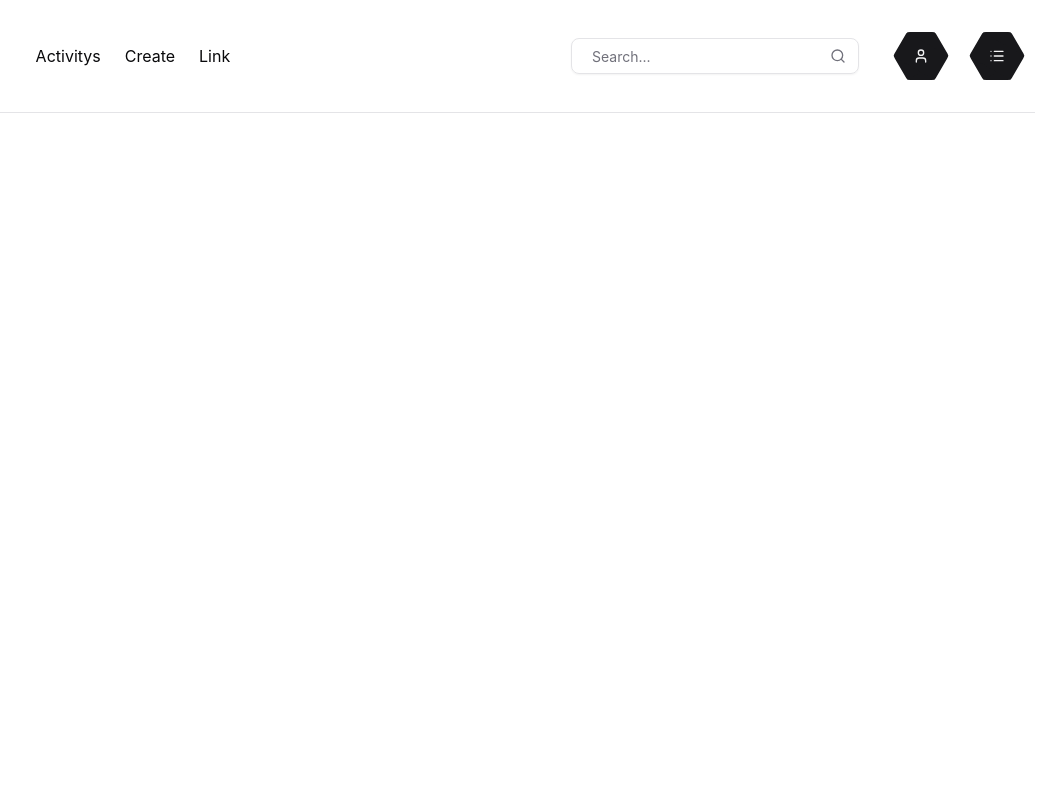
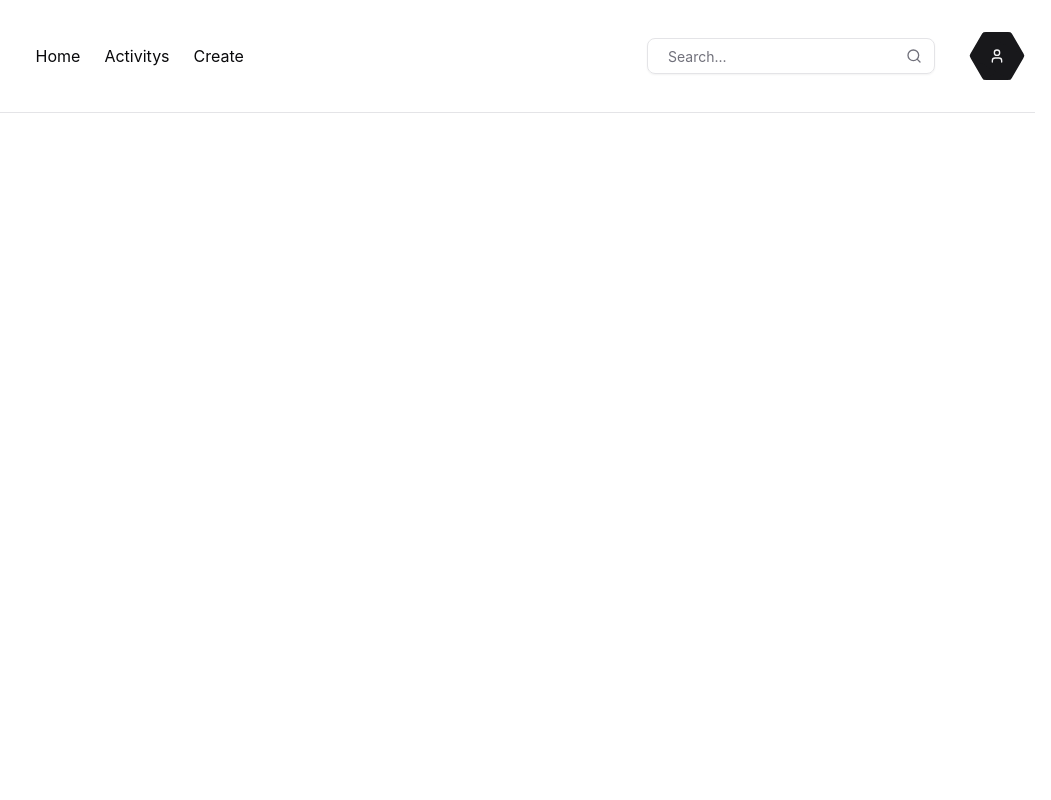
Before and after one commit to Konijnebeer/hocus-focus, a React (Vite) app: page / in a window 1280 px wide. Shown: the top 800 px of the page, without its empty margins (229-1280 px from the left). Built offline with nearby package versions, Linux system fonts and the light colour scheme.

Commit message:
removed sidebar and improved index page styling

```diff
--- a/src/components/Header.tsx
+++ b/src/components/Header.tsx
@@ -19,6 +19,11 @@ export default function Header() {
         <nav className="text-foreground">
           <ul className="flex space-x-6 ml-10">
             <li>
+              <Link to="/" className="hover:underline">
+                Home
+              </Link>
+            </li>
+            <li>
               <Link to="/activity" className="hover:underline">
                 Activitys
               </Link>
@@ -26,11 +31,6 @@ export default function Header() {
             <li>
               <Link to="/activity/create" className="hover:underline">
                 Create
-              </Link>
-            </li>
-            <li>
-              <Link to="/" className="hover:underline">
-                Link
               </Link>
             </li>
           </ul>
@@ -50,11 +50,11 @@ export default function Header() {
                 <User />
               </HexButton>
             </Link>
-            <Link to="/">
+            {/*<Link to="/">
               <HexButton>
                 <List />
               </HexButton>
-            </Link>
+            </Link>*/}
           </div>
         </div>
       </div>
--- a/src/routes/activity/index.tsx
+++ b/src/routes/activity/index.tsx
@@ -80,28 +80,28 @@ function RouteComponent() {
   }
 
   return (
-    <main className="min-h-screen">
+    <main className="h-[70vh] py-8 px-12">
       <Tabs defaultValue="yoga" className="w-full px-4 pt-4">
         <TabsList>
           <TabsTrigger value="yoga">Yoga</TabsTrigger>
           <TabsTrigger value="hiking">Hiking</TabsTrigger>
           <TabsTrigger value="pilates">Pilates</TabsTrigger>
         </TabsList>
-        <TabsContent value="yoga">
+        <TabsContent value="yoga" className="pt-6">
           <ActivityCarousel
             activities={yogaData}
             prevButtonPosition="left-[30%]"
             nextButtonPosition="right-[30%]"
           />
         </TabsContent>
-        <TabsContent value="hiking">
+        <TabsContent value="hiking" className="pt-6">
           <ActivityCarousel
             activities={hikingData}
             prevButtonPosition="left-[25%]"
             nextButtonPosition="right-[25%]"
           />
         </TabsContent>
-        <TabsContent value="pilates">
+        <TabsContent value="pilates" className="pt-6">
           <ActivityCarousel
             activities={pilatesData}
             prevButtonPosition="left-[25%]"
```
